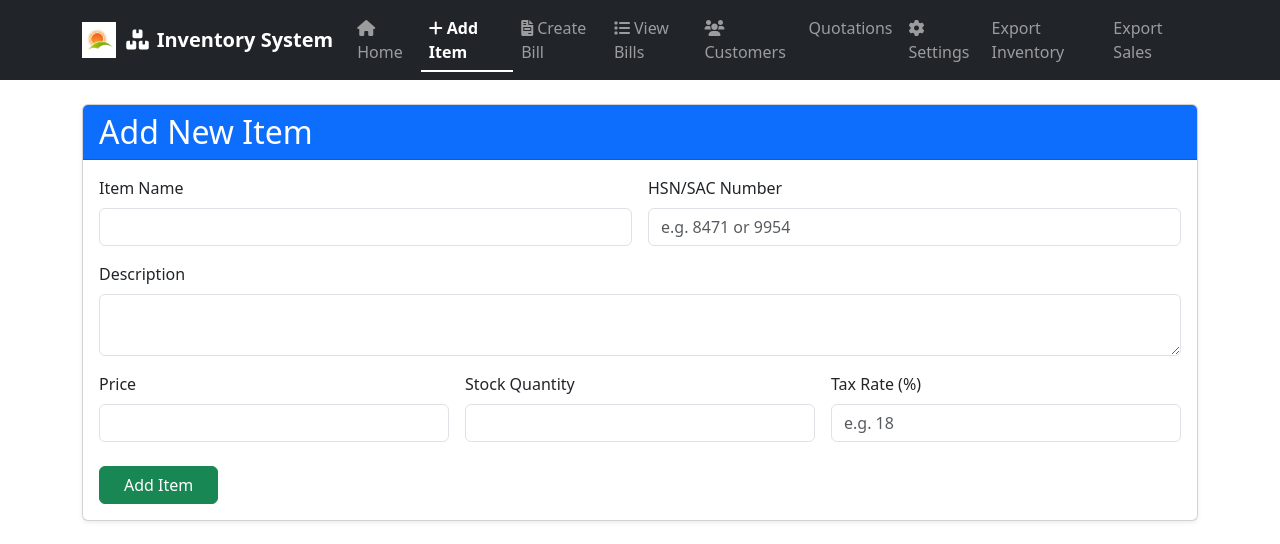
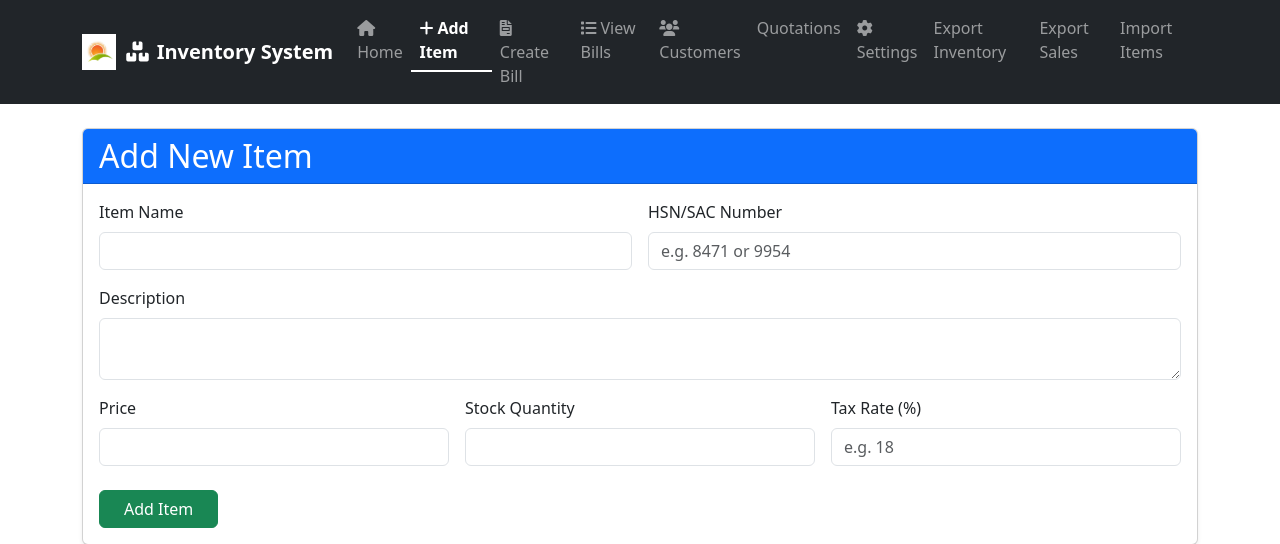
Before and after one commit to srmty/ERP, a Flask app: page /add_item in a window 1280 px wide. Shown: the top 544 px of the page. Run offline with Flask 3, Linux system fonts and the light colour scheme.

Commit message:
Add navigation link for importing items from CSV

```diff
--- a/templates/base.html
+++ b/templates/base.html
@@ -78,6 +78,9 @@
                     <li class="nav-item">
                         <a class="nav-link {% if request.endpoint == 'export_bills' %}active{% endif %}" href="{{ url_for('export_bills') }}">Export Sales</a>
                     </li>
+                    <li class="nav-item">
+                        <a class="nav-link {% if request.endpoint == 'import_items' %}active{% endif %}" href="{{ url_for('import_items') }}">Import Items</a>
+                    </li>
                 </ul>
             </div>
         </div>
```
